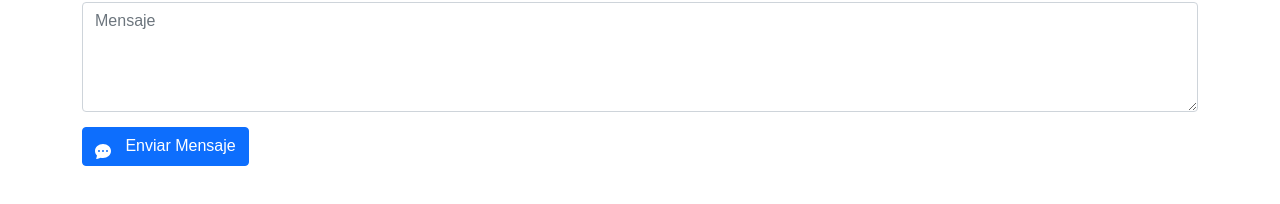
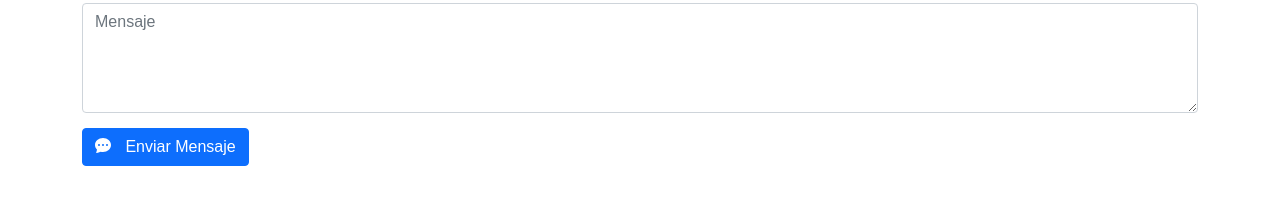
Before and after one commit to axxving/curso-react-alura-axxving, a React (Vite) app: page / in a window 1280 px wide. Shown: the part 1192-1396 px from the top of the page. Built offline with nearby package versions, Linux system fonts and the light colour scheme.

Commit message:
fix(): button form

```diff
--- a/src/components/Formulario.jsx
+++ b/src/components/Formulario.jsx
@@ -35,7 +35,7 @@ export const Formulario = () => {
                     <Form.Group controlId="formMessage">
                         <Form.Control className='form-input' as="textarea" rows={4} placeholder="Mensaje" />
                     </Form.Group>
-                    <Button variant="primary" type="submit"><ChatDotsFill className="mr-2 mt-2" /> Enviar Mensaje</Button>
+                    <Button variant="primary" type="submit"><ChatDotsFill className="mr-2 mb-1" /> Enviar Mensaje</Button>
                 </Form>
             </Container>
         </Container>
```
